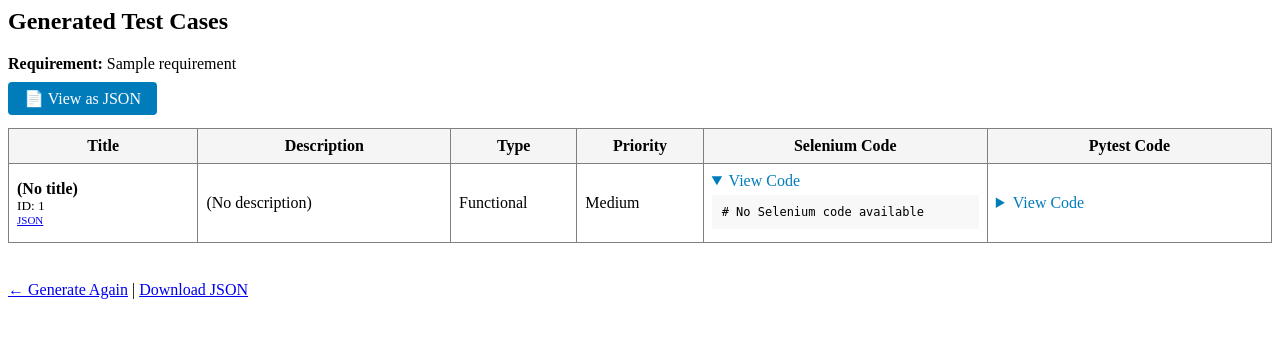
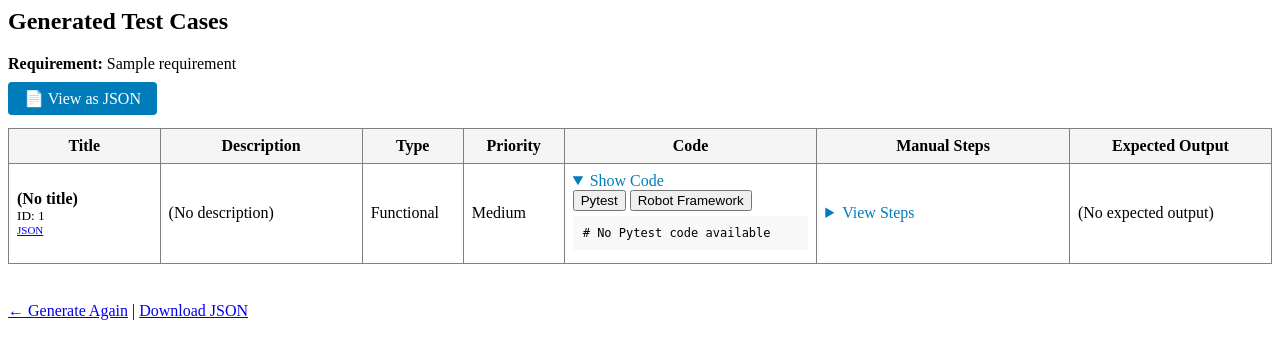
Before and after one commit to SatwikBaramal/AI_testcasegen, a Django app: template generator/templates/generator/result.html in a window 1280 px wide, after a click on "Show Code". Shown: the top 359 px of the page. Run offline with Django 5.2, Linux system fonts and the light colour scheme; the template is opened without the code that fills it: most values are stand-ins (such as "Sample title", 1, 10 or a date in 2020).

Commit message:
Added Expected Output, Manual Steps Column

```diff
--- a/generator/templates/generator/result.html
+++ b/generator/templates/generator/result.html
@@ -3,19 +3,21 @@
 <p><strong>Requirement:</strong> {{ requirement }}</p>
 
 <div style="margin-bottom: 20px;">
-    <a href="{% url 'test_cases_json' %}" target="_blank" style="background: #007cba; color: white; padding: 8px 16px; text-decoration: none; border-radius: 4px;">
+    <a href="{% url 'test_cases_json' %}" target="_blank"
+        style="background: #007cba; color: white; padding: 8px 16px; text-decoration: none; border-radius: 4px;">
         📄 View as JSON
     </a>
 </div>
 
 <table border="1" cellpadding="8" style="width: 100%; border-collapse: collapse;">
     <tr style="background-color: #f5f5f5;">
-    <th style="width: 15%;">Title</th>
-    <th style="width: 20%;">Description</th>
-    <th style="width: 10%;">Type</th>
-    <th style="width: 10%;">Priority</th>
-    <th style="width: 22.5%;">Selenium Code</th>
-    <th style="width: 22.5%;">Pytest Code</th>
+        <th style="width: 12%;">Title</th>
+        <th style="width: 16%;">Description</th>
+        <th style="width: 8%;">Type</th>
+        <th style="width: 8%;">Priority</th>
+        <th style="width: 20%;">Code</th>
+        <th style="width: 20%;">Manual Steps</th>
+        <th style="width: 16%;">Expected Output</th>
     </tr>
     {% for case in testcases %}
     <tr>
@@ -29,19 +31,41 @@
         <td>{{ case.priority|default:"Medium" }}</td>
         <td>
             <details>
-            <summary style="cursor: pointer; color: #007cba;">View Code</summary>
-            <pre style="background: #f8f8f8; padding: 10px; margin: 5px 0; overflow-x: auto; font-size: 12px;"><code>{{ case.selenium_code|default:"# No Selenium code available" }}</code></pre>
+                <summary style="cursor: pointer; color: #007cba;">Show Code</summary>
+                <div>
+                    <button type="button" onclick="toggleCode(this, 'pytest')">Pytest</button>
+                    <button type="button" onclick="toggleCode(this, 'robot')">Robot Framework</button>
+                    <div class="code-block" data-type="pytest" style="display:block;">
+                        <pre
+                            style="background: #f8f8f8; padding: 10px; margin: 5px 0; overflow-x: auto; font-size: 12px;"><code>{{ case.pytest_code|default:"# No Pytest code available" }}</code></pre>
+                    </div>
+                    <div class="code-block" data-type="robot" style="display:none;">
+                        <pre
+                            style="background: #f8f8f8; padding: 10px; margin: 5px 0; overflow-x: auto; font-size: 12px;"><code>{{ case.robot_code|default:"# No Robot Framework code available" }}</code></pre>
+                    </div>
+                </div>
             </details>
         </td>
         <td>
             <details>
-            <summary style="cursor: pointer; color: #007cba;">View Code</summary>
-            <pre style="background: #f8f8f8; padding: 10px; margin: 5px 0; overflow-x: auto; font-size: 12px;"><code>{{ case.pytest_code|default:"# No Pytest code available" }}</code></pre>
+                <summary style="cursor: pointer; color: #007cba;">View Steps</summary>
+                <pre
+                    style="background: #f8f8f8; padding: 10px; margin: 5px 0; overflow-x: auto; font-size: 12px;">{{ case.manual_steps|default:"No manual steps provided" }}</pre>
             </details>
         </td>
+        <td>{{ case.expected_output|default:"(No expected output)" }}</td>
     </tr>
     {% endfor %}
 </table>
+<script>
+    function toggleCode(btn, type) {
+        var container = btn.closest('div');
+        var blocks = container.querySelectorAll('.code-block');
+        blocks.forEach(function (block) {
+            block.style.display = (block.getAttribute('data-type') === type) ? 'block' : 'none';
+        });
+    }
+</script>
 
 <br>
 <div style="margin-top: 20px;">
```
Also changed, not shown: generator/openAI_api.py (+23 -14 lines). Lines whose indentation alone changed are shown as unchanged.
